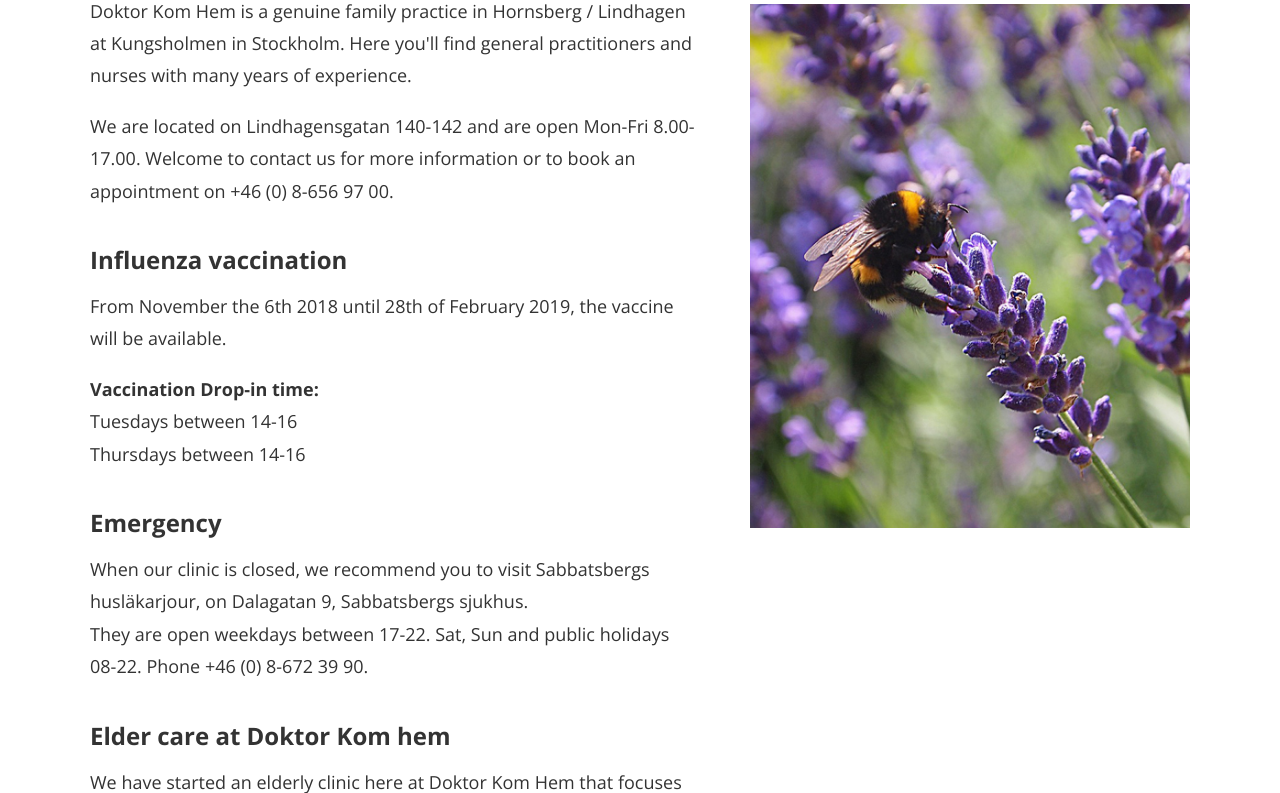
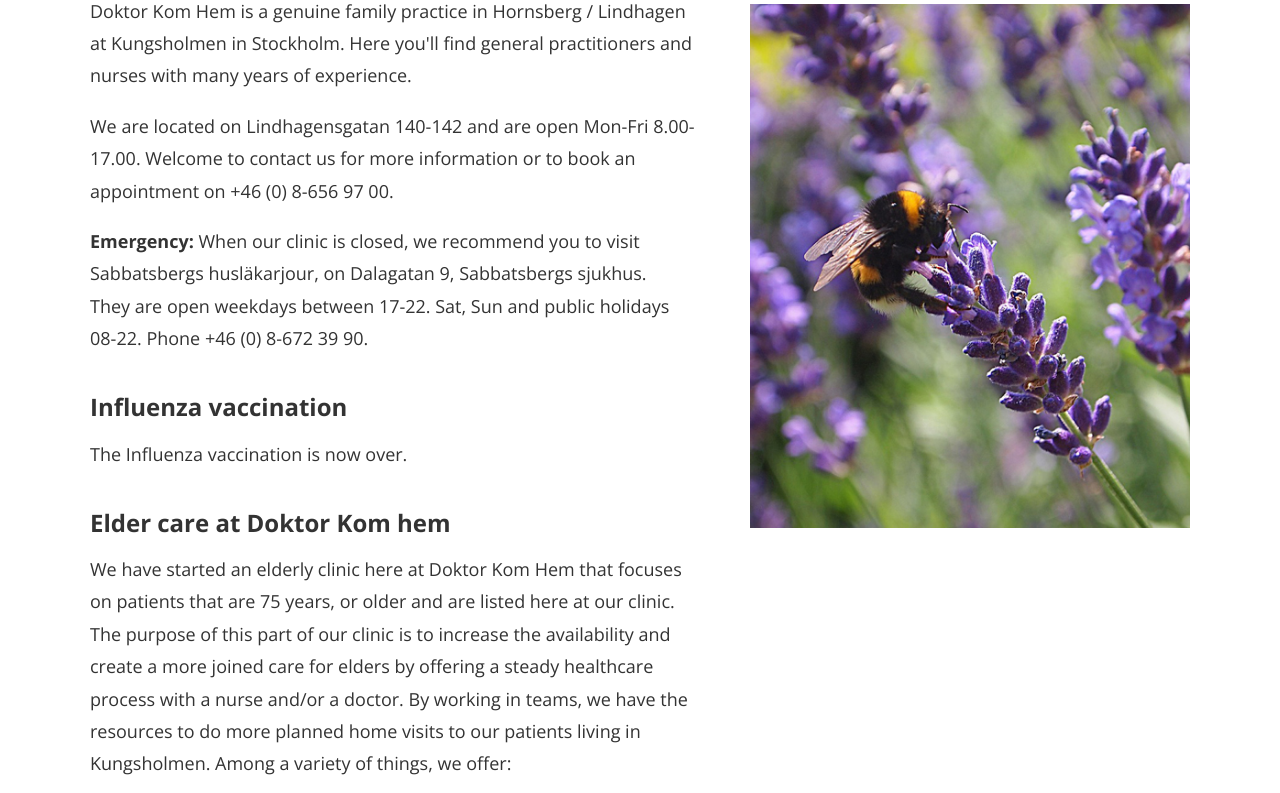
Before and after one commit to adamsdotter/DKH, a PHP site: page /start in a window 1280 px wide. Shown: the part 376-1169 px from the top of the page. Run offline with PHP 8.4, Linux system fonts and the light colour scheme.

Commit message:
text update

```diff
--- a/contact.php
+++ b/contact.php
@@ -19,7 +19,8 @@
 
 <p>To book an appointment with us, please call our <b>reception <a href="tel:+468-6569700">+46 (0) 8-656 97 00</a></b>.</p>
 
-<p>When the clinic is closed, we refer to "N&auml;rakuten Sabbatsberg" which is located in "Aleris Specialistv&aring;rd Sabbatsberg". Phone: <a href="tel:08-6723990">08-672 39 90</a>. Address: Olivecronas v&auml;g 1, 113 24 Stockholm.</p>
+<p><strong>Emergency:</strong> When our clinic is closed, we recommend you to visit Sabbatsbergs husläkarjour, on Dalagatan 9, Sabbatsbergs sjukhus.<br />
+They are open weekdays between 17-22. Sat, Sun and public holidays 08-22. <a href="tel:+4686723990">Phone +46 (0) 8-672 39 90. </a></p>
 
 <p><i>As of October 1, 2013 you can no longer communicate via email with us.</i> We apologize for this. This is a directive from the H&auml;lso- och sjukv&aring;rdsn&auml;mnen in Stockholm. Data-/and patient confidentiality can not be guaranteed in this type of communication.</p>
 
--- a/kontakt.php
+++ b/kontakt.php
@@ -19,7 +19,9 @@
 
 <p>Om du vill boka en tid hos oss &auml;r b&auml;sta s&auml;ttet att ringa v&aring;r <b>v&auml;xel <a href="tel:08-6569700">08-656 97 00</a></b>.</p>
 
-<p><strong>Akut:</strong> N&auml;r v&aring;rdcentralen &auml;r st&auml;ngd h&auml;nvisar vi till N&auml;rakuten Sabbatsberg som ligger vid Aleris Specialistv&aring;rd Sabbatsberg. Telefon <a href="tel:08-6723990">08-672 39 90</a>. Adress: Olivecronas v&auml;g 1, 113 24 Stockholm.</p>
+<p><strong>Akut:</strong> N&auml;r v&aring;rdcentralen &auml;r st&auml;ngd h&auml;nvisar vi till Sabbatsbergs husläkarjour på Dalagatan 9, Sabbatsbergs sjukhus.<br />
+De har öppet vardagar kl 17-22. Lör, sön och helgdagar kl 8-22.<br />
+<a href="tel:086723990">Telefon 08-672 39 90. </a></p>
 
 <p><i>Fr&aring;n och med 1 oktober 2013 g&aring;r det inte l&auml;ngre att kommunicera per e-post med Doktor Kom Hem.</i> Vi beklagar detta. Anledningen &auml;r direktiv fr&aring;n H&auml;lso-och sjukv&aring;rdsn&auml;mnen i Stockholm d&aring; data-/och patientsekretessen ej kan garanteras med denna kommunikationsform. Vi h&auml;nvisar till Mina v&aring;rdkontakter, telefon 08-656 97 00 och/eller personligt bes&ouml;k.</p>
 
--- a/start.php
+++ b/start.php
@@ -17,19 +17,13 @@
             <div class="page-content cushycms"><p>Doktor Kom Hem is a genuine family practice in Hornsberg / Lindhagen at Kungsholmen in Stockholm. Here you&#39;ll find general practitioners and nurses with many years of experience.</p>
 
 <p>We are located on Lindhagensgatan 140-142 and are open Mon-Fri 8.00-17.00. Welcome to contact us for more information or to book an appointment on <a href="tel:+4686569700">+46 (0) 8-656 97 00</a>.</p>
+<p><strong>Emergency:</strong> When our clinic is closed, we recommend you to visit Sabbatsbergs husläkarjour, on Dalagatan 9, Sabbatsbergs sjukhus.<br />
+They are open weekdays between 17-22. Sat, Sun and public holidays 08-22. <a href="tel:+4686723990">Phone +46 (0) 8-672 39 90. </a></p>
+
 
 <h2>Influenza vaccination</h2>
 <p>
-	From November the 6th 2018 until 28th of February 2019, the vaccine will be available.</p>
-<p>
-	<strong>Vaccination Drop-in time:</strong> <br />
-	Tuesdays between 14-16 <br />
-	Thursdays between 14-16
-</p>
-
-<h2>Emergency</h2>
-<p>When our clinic is closed, we recommend you to visit Sabbatsbergs husläkarjour, on Dalagatan 9, Sabbatsbergs sjukhus.<br />
-They are open weekdays between 17-22. Sat, Sun and public holidays 08-22. <a href="tel:+4686723990">Phone +46 (0) 8-672 39 90. </a></p>
+	The Influenza vaccination is now over.</p>
 
 <h2>Elder care at Doktor Kom hem</h2>
 <p>We have started an elderly clinic here at Doktor Kom Hem that focuses on patients that are 75 years, or older and are listed here at our clinic. The purpose of this part of our clinic is to increase the availability and create a more joined care for elders by offering a steady healthcare process with a nurse and/or a doctor. By working in teams, we have the resources to do more planned home visits to our patients living in Kungsholmen. Among a variety of things, we offer:</p>
```
Also changed, not shown: index.php (+5 -11 lines).
